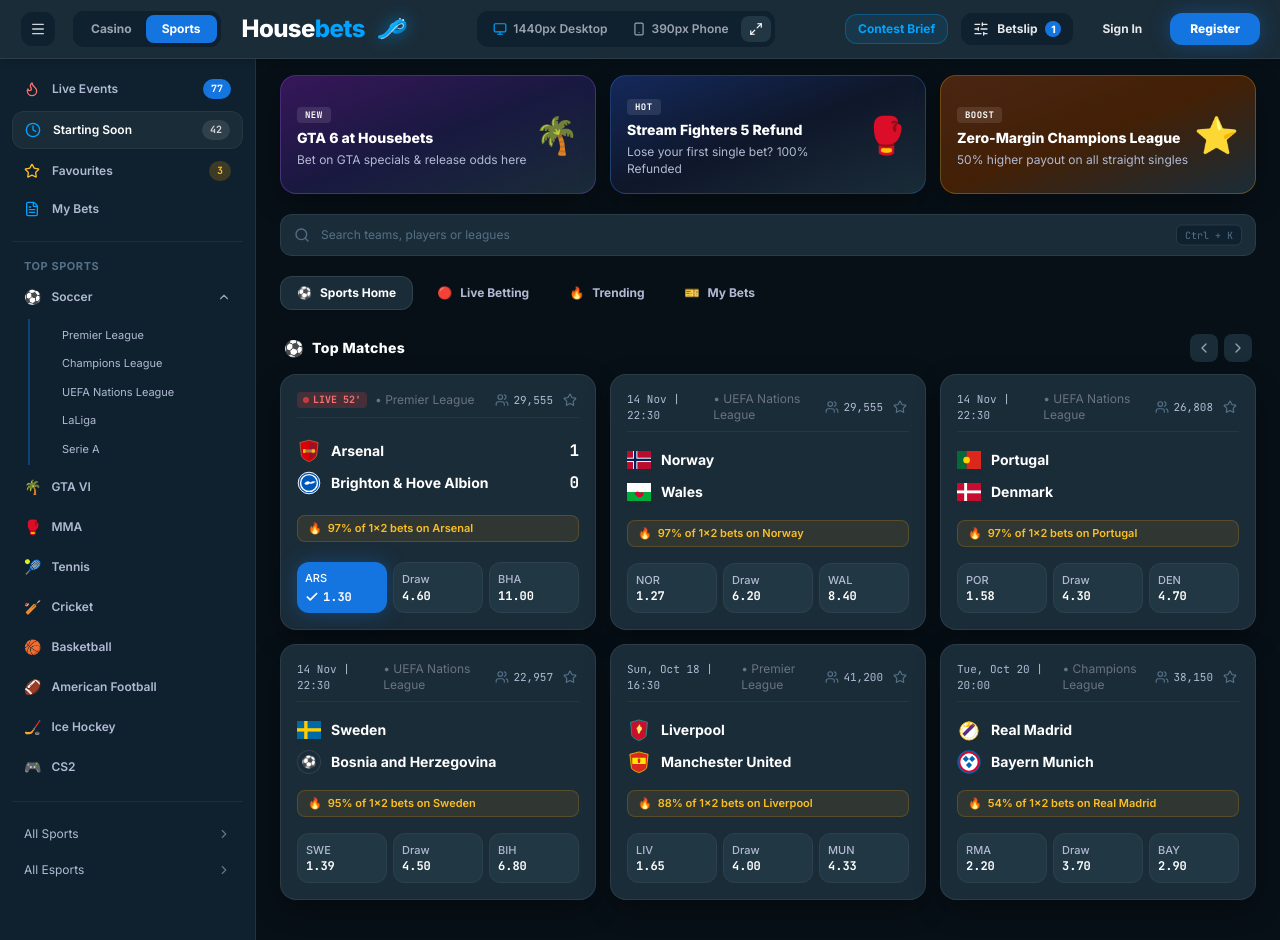
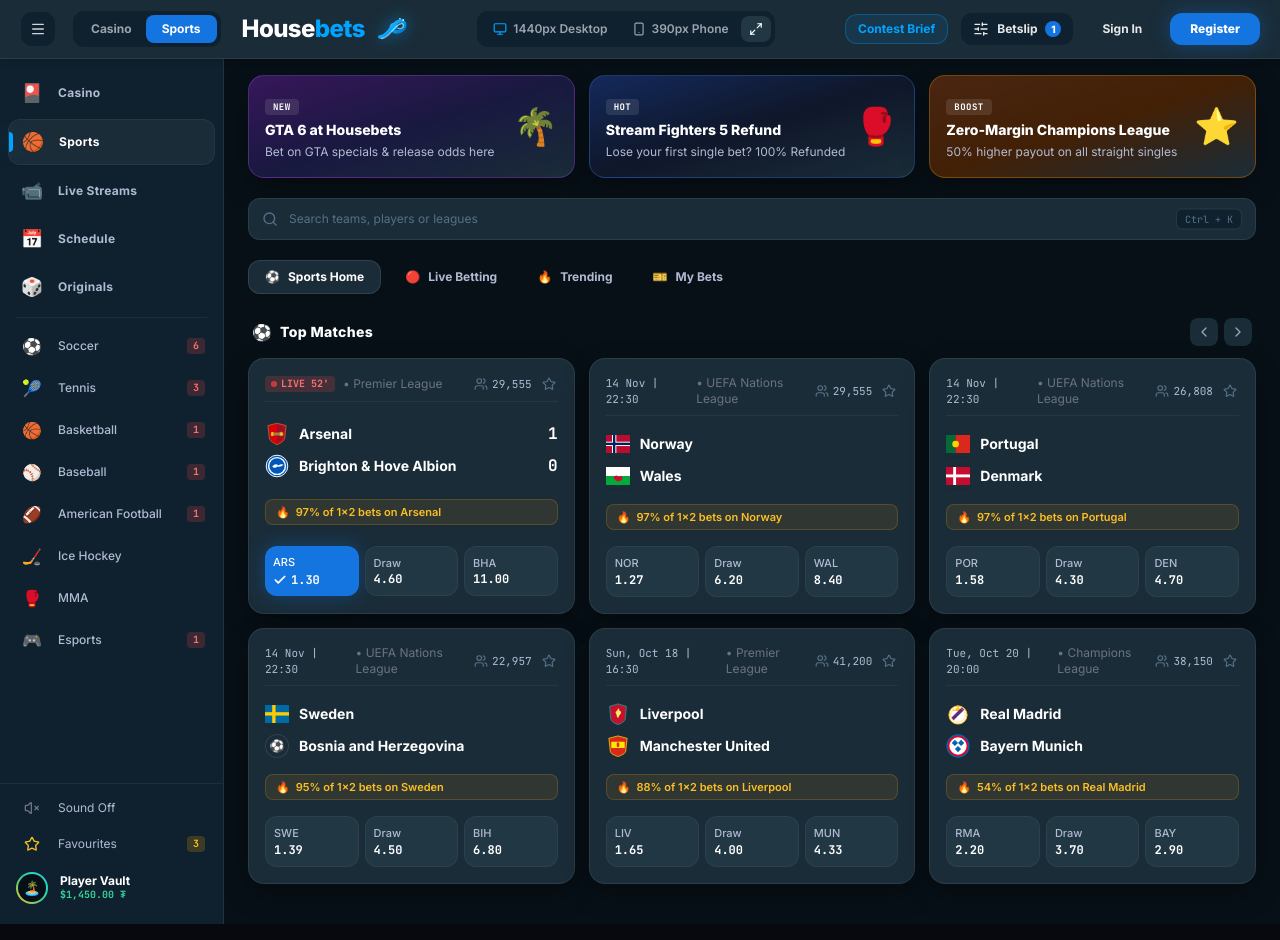
Before and after one commit to umeshvmanolkar/housebets-sportsbook, a React (Vite) app: page / in a window 1280 px wide. Built offline with nearby package versions, Linux system fonts and the light colour scheme; the HTML template or start-up script is replaced by a standard one.

Commit message:
feat: restrict left menu content strictly to official Housebets items for both collapsed and expanded states

```diff
--- a/src/components/Sidebar.jsx
+++ b/src/components/Sidebar.jsx
@@ -1,15 +1,15 @@
-import React, { useState } from 'react';
+import React from 'react';
 import {
-  Flame,
-  Clock,
+  Volume2,
+  VolumeX,
   Star,
-  FileText,
-  ChevronDown,
   ChevronRight,
   Tv,
+  Calendar,
   Gamepad2,
-  Trophy,
-  Dices
+  Dices,
+  Flame,
+  Radio
 } from 'lucide-react';
 import { useSportsbook } from '../context/SportsbookContext';
 
@@ -19,139 +19,188 @@ export const Sidebar = () => {
     currentPage,
     setCurrentPage,
     favourites,
-    playClick
+    playClick,
+    soundEnabled,
+    setSoundEnabled
   } = useSportsbook();
 
-  const [expandedSport, setExpandedSport] = useState('soccer');
-
-  if (!isSidebarOpen) return null;
-
-  const quickLinks = [
-    { id: 'live', label: 'Live Events', count: 77, icon: Flame, page: 'live', badgeClass: 'bg-[#1475e1] text-white' },
-    { id: 'starting', label: 'Starting Soon', count: 42, icon: Clock, page: 'home', badgeClass: 'bg-white/10 text-gray-300' },
-    { id: 'favourites', label: 'Favourites', count: favourites.length, icon: Star, page: 'football', badgeClass: 'bg-amber-500/20 text-amber-400' },
-    { id: 'mybets', label: 'My Bets', count: null, icon: FileText, page: 'bets' }
+  // Content is STRICTLY and ONLY the items from the official Housebets starter screenshot
+  const primaryNav = [
+    { id: 'casino', label: 'Casino', icon: '🎴', page: 'home', isSports: false },
+    { id: 'sports', label: 'Sports', icon: '🏀', page: 'home', isSports: true, active: true },
+    { id: 'streams', label: 'Live Streams', icon: '📹', page: 'live', isSports: false },
+    { id: 'schedule', label: 'Schedule', icon: '📅', page: 'home', isSports: false },
+    { id: 'originals', label: 'Originals', icon: '🎲', page: 'home', isSports: false },
   ];
 
-  const topSports = [
-    { id: 'soccer', name: 'Soccer', icon: '⚽', page: 'football', count: 184, subLeagues: ['Premier League', 'Champions League', 'UEFA Nations League', 'LaLiga', 'Serie A'] },
-    { id: 'gtavi', name: 'GTA VI', icon: '🌴', page: 'home', count: 12 },
-    { id: 'mma', name: 'MMA', icon: '🥊', page: 'home', count: 28 },
-    { id: 'tennis', name: 'Tennis', icon: '🎾', page: 'home', count: 45 },
-    { id: 'cricket', name: 'Cricket', icon: '🏏', page: 'home', count: 19 },
-    { id: 'basketball', name: 'Basketball', icon: '🏀', page: 'home', count: 64 },
-    { id: 'football', name: 'American Football', icon: '🏈', page: 'home', count: 32 },
-    { id: 'hockey', name: 'Ice Hockey', icon: '🏒', page: 'home', count: 26 },
-    { id: 'cs2', name: 'CS2', icon: '🎮', page: 'home', count: 18 }
+  const sportsList = [
+    { id: 'soccer', name: 'Soccer', icon: '⚽', page: 'football', liveCount: 6 },
+    { id: 'tennis', name: 'Tennis', icon: '🎾', page: 'home', liveCount: 3 },
+    { id: 'basketball', name: 'Basketball', icon: '🏀', page: 'home', liveCount: 1 },
+    { id: 'baseball', name: 'Baseball', icon: '⚾', page: 'home', liveCount: 1 },
+    { id: 'football', name: 'American Football', icon: '🏈', page: 'home', liveCount: 1 },
+    { id: 'hockey', name: 'Ice Hockey', icon: '🏒', page: 'home', liveCount: 0 },
+    { id: 'mma', name: 'MMA', icon: '🥊', page: 'home', liveCount: 0 },
+    { id: 'esports', name: 'Esports', icon: '🎮', page: 'home', liveCount: 1 }
   ];
 
+  // If isSidebarOpen is true: Expanded mode (220px)
+  // If isSidebarOpen is false: Collapsed mode (62px icon rail)
+  const isExpanded = isSidebarOpen;
+
   return (
-    <aside className="w-64 flex-shrink-0 bg-[#0f212e] border-r border-white/[0.08] p-3 space-y-4 hidden md:block select-none overflow-y-auto">
-      {/* Quick Navigation Items */}
-      <div className="space-y-1">
-        {quickLinks.map((item) => {
-          const Icon = item.icon;
-          const isActive = currentPage === item.page;
+    <aside
+      className={`${
+        isExpanded ? 'w-56' : 'w-[62px]'
+      } flex-shrink-0 bg-[#0f212e] border-r border-white/[0.08] flex flex-col justify-between py-3 select-none hidden md:flex z-30 transition-all duration-200 overflow-y-auto overflow-x-hidden`}
+    >
+      {/* Top Group: Casino, Sports, Streams, Calendar, Originals */}
+      <div className="space-y-1 w-full px-2">
+        {primaryNav.map((item) => {
+          const isItemActive = (item.isSports && (currentPage === 'home' || currentPage === 'live' || currentPage === 'football' || currentPage === 'match'));
 
           return (
-            <button
-              key={item.id}
-              onClick={() => { playClick(); setCurrentPage(item.page); }}
-              className={`w-full flex items-center justify-between px-3 py-2 rounded-xl text-xs font-semibold transition-all ${
-                isActive
-                  ? 'bg-[#1a2c38] text-white shadow-sm border border-white/5'
-                  : 'text-[#b1bad3] hover:bg-white/[0.04] hover:text-white'
-              }`}
-            >
-              <div className="flex items-center gap-3">
-                <Icon className={`w-4 h-4 ${item.id === 'live' ? 'text-red-400 animate-pulse' : item.id === 'favourites' ? 'text-amber-400' : 'text-[#00A3FF]'}`} />
-                <span>{item.label}</span>
-              </div>
-              {item.count !== null && (
-                <span className={`text-[10px] px-2 py-0.5 rounded-full font-mono font-bold ${item.badgeClass}`}>
-                  {item.count}
-                </span>
-              )}
-            </button>
-          );
-        })}
-      </div>
-
-      <div className="h-px bg-white/[0.06]" />
-
-      {/* Top Sports Section matching Stake reference */}
-      <div className="space-y-1">
-        <div className="px-3 text-[11px] font-bold text-[#557086] uppercase tracking-wider">
-          Top Sports
-        </div>
-
-        {topSports.map((sport) => {
-          const isExpanded = expandedSport === sport.id;
-          const isCurrent = currentPage === sport.page && sport.id === 'soccer';
-
-          return (
-            <div key={sport.id} className="space-y-1">
+            <div key={item.id} className="relative group w-full">
               <button
-                onClick={() => {
-                  playClick();
-                  if (sport.subLeagues) {
-                    setExpandedSport(isExpanded ? null : sport.id);
-                  }
-                  if (sport.page) setCurrentPage(sport.page);
-                }}
-                className={`w-full flex items-center justify-between px-3 py-2 rounded-xl text-xs font-semibold transition-all ${
-                  isCurrent
-                    ? 'bg-[#1a2c38] text-white shadow-sm'
-                    : 'text-[#b1bad3] hover:bg-white/[0.04] hover:text-white'
+                onClick={() => { playClick(); setCurrentPage(item.page); }}
+                className={`w-full flex items-center gap-3 px-2.5 py-2 rounded-xl text-xs font-bold transition-all relative ${
+                  isItemActive
+                    ? 'bg-[#1a2c38] text-white shadow-sm border border-white/5'
+                    : 'text-[#b1bad3] hover:text-white hover:bg-white/[0.04]'
                 }`}
               >
-                <div className="flex items-center gap-2.5">
-                  <span className="text-sm">{sport.icon}</span>
-                  <span>{sport.name}</span>
-                </div>
-                {sport.subLeagues && (
-                  <ChevronDown className={`w-3.5 h-3.5 text-gray-400 transition-transform ${isExpanded ? 'rotate-180' : ''}`} />
+                {/* Active Cyan Left Bar Indicator from Housebets reference */}
+                {isItemActive && (
+                  <span className="absolute left-0 top-1/2 -translate-y-1/2 w-1 h-5 bg-[#00A3FF] rounded-r-full shadow-glow-cyan" />
+                )}
+
+                <span className="text-lg w-7 flex items-center justify-center flex-shrink-0">
+                  {item.icon}
+                </span>
+
+                {isExpanded && (
+                  <span className="truncate tracking-wide">{item.label}</span>
                 )}
               </button>
 
-              {/* Sub-leagues dropdown */}
-              {sport.subLeagues && isExpanded && (
-                <div className="pl-8 pr-2 py-1 space-y-1 border-l-2 border-[#1475e1]/40 ml-4">
-                  {sport.subLeagues.map((lg) => (
-                    <button
-                      key={lg}
-                      onClick={() => { playClick(); setCurrentPage('football'); }}
-                      className="w-full text-left py-1 text-[11px] text-[#b1bad3] hover:text-white transition-colors truncate block"
-                    >
-                      {lg}
-                    </button>
-                  ))}
+              {/* Tooltip in collapsed mode */}
+              {!isExpanded && (
+                <div className="absolute left-[54px] top-1/2 -translate-y-1/2 px-2.5 py-1 rounded-lg bg-[#1a2c38] text-white text-xs font-semibold whitespace-nowrap shadow-xl border border-white/10 opacity-0 group-hover:opacity-100 pointer-events-none transition-opacity z-50">
+                  {item.label}
                 </div>
               )}
             </div>
           );
         })}
+
+        <div className="w-full px-2 py-1">
+          <div className="h-px bg-white/[0.06] w-full" />
+        </div>
+
+        {/* Middle Group: Sports list strictly from screenshot */}
+        <div className="space-y-0.5">
+          {sportsList.map((sport) => {
+            const isCurrent = (sport.page === 'football' && currentPage === 'football');
+
+            return (
+              <div key={sport.id} className="relative group w-full">
+                <button
+                  onClick={() => { playClick(); setCurrentPage(sport.page); }}
+                  className={`w-full flex items-center justify-between px-2.5 py-2 rounded-xl text-xs font-medium transition-all ${
+                    isCurrent
+                      ? 'bg-[#1a2c38] text-white font-bold shadow-sm border border-white/5'
+                      : 'text-[#b1bad3] hover:text-white hover:bg-white/[0.04]'
+                  }`}
+                >
+                  <div className="flex items-center gap-3 truncate">
+                    <span className="text-base w-7 flex items-center justify-center flex-shrink-0">
+                      {sport.icon}
+                    </span>
+                    {isExpanded && (
+                      <span className="truncate">{sport.name}</span>
+                    )}
+                  </div>
+
+                  {isExpanded && sport.liveCount > 0 && (
+                    <span className="text-[10px] bg-red-500/20 text-red-400 px-1.5 py-0.2 rounded font-mono font-bold">
+                      {sport.liveCount}
+                    </span>
+                  )}
+                </button>
+
+                {/* Tooltip in collapsed mode */}
+                {!isExpanded && (
+                  <div className="absolute left-[54px] top-1/2 -translate-y-1/2 px-2.5 py-1 rounded-lg bg-[#1a2c38] text-white text-xs font-semibold whitespace-nowrap shadow-xl border border-white/10 opacity-0 group-hover:opacity-100 pointer-events-none transition-opacity z-50 flex items-center gap-1.5">
+                    <span>{sport.name}</span>
+                    {sport.liveCount > 0 && (
+                      <span className="text-[10px] bg-red-500/20 text-red-400 px-1 rounded font-mono font-bold">
+                        {sport.liveCount}
+                      </span>
+                    )}
+                  </div>
+                )}
+              </div>
+            );
+          })}
+        </div>
       </div>
 
-      <div className="h-px bg-white/[0.06]" />
+      {/* Bottom Group: Sound Toggle, Favourites Star, Palm Tree Island Avatar */}
+      <div className="w-full px-2 pt-2 border-t border-white/[0.06] space-y-1">
+        {/* Audio Setting */}
+        <button
+          onClick={() => {
+            setSoundEnabled(!soundEnabled);
+            playClick();
+          }}
+          className="w-full flex items-center gap-3 px-2.5 py-2 rounded-xl text-xs text-[#b1bad3] hover:text-white hover:bg-white/[0.04] transition-colors"
+          title={soundEnabled ? 'Mute Sounds' : 'Enable Audio'}
+        >
+          <span className="w-7 flex items-center justify-center flex-shrink-0">
+            {soundEnabled ? <Volume2 className="w-4 h-4 text-[#00A3FF]" /> : <VolumeX className="w-4 h-4 text-gray-500" />}
+          </span>
+          {isExpanded && <span>Sound {soundEnabled ? 'On' : 'Off'}</span>}
+        </button>
 
-      {/* Stake-style bottom categories */}
-      <div className="space-y-1 text-xs text-[#b1bad3]">
+        {/* Favourites */}
         <button
           onClick={() => { playClick(); setCurrentPage('football'); }}
-          className="w-full flex items-center justify-between px-3 py-2 rounded-xl hover:bg-white/[0.04] hover:text-white transition-colors"
+          className="w-full flex items-center justify-between px-2.5 py-2 rounded-xl text-xs text-[#b1bad3] hover:text-amber-400 hover:bg-white/[0.04] transition-colors"
+          title="Favourites"
         >
-          <span>All Sports</span>
-          <ChevronRight className="w-3.5 h-3.5 text-gray-500" />
+          <div className="flex items-center gap-3 truncate">
+            <span className="w-7 flex items-center justify-center flex-shrink-0">
+              <Star className={`w-4 h-4 ${favourites.length > 0 ? 'text-amber-400' : 'text-[#b1bad3]'}`} />
+            </span>
+            {isExpanded && <span>Favourites</span>}
+          </div>
+          {isExpanded && favourites.length > 0 && (
+            <span className="text-[10px] bg-amber-500/20 text-amber-400 px-1.5 py-0.2 rounded font-mono font-bold">
+              {favourites.length}
+            </span>
+          )}
         </button>
 
-        <button
-          onClick={() => { playClick(); setCurrentPage('home'); }}
-          className="w-full flex items-center justify-between px-3 py-2 rounded-xl hover:bg-white/[0.04] hover:text-white transition-colors"
+        {/* Island Avatar from Screenshot */}
+        <div
+          onClick={() => { playClick(); setCurrentPage('bets'); }}
+          className={`w-full flex items-center gap-3 px-2 py-2 rounded-xl cursor-pointer hover:bg-white/[0.04] transition-colors ${
+            isExpanded ? 'justify-start' : 'justify-center'
+          }`}
+          title="My Profile & Vault"
         >
-          <span>All Esports</span>
-          <ChevronRight className="w-3.5 h-3.5 text-gray-500" />
-        </button>
+          <div className="w-8 h-8 rounded-full bg-gradient-to-tr from-amber-400 via-emerald-400 to-cyan-400 p-0.5 flex-shrink-0">
+            <div className="w-full h-full rounded-full bg-[#071017] flex items-center justify-center text-sm">
+              🏝️
+            </div>
+          </div>
+          {isExpanded && (
+            <div className="truncate text-left leading-tight">
+              <div className="text-xs font-bold text-white truncate">Player Vault</div>
+              <div className="text-[10px] text-emerald-400 font-mono font-bold">$1,450.00 ₮</div>
+            </div>
+          )}
+        </div>
       </div>
     </aside>
   );
```
Also changed, not shown: 3 other files (tests, documents, lock files or other folders).
